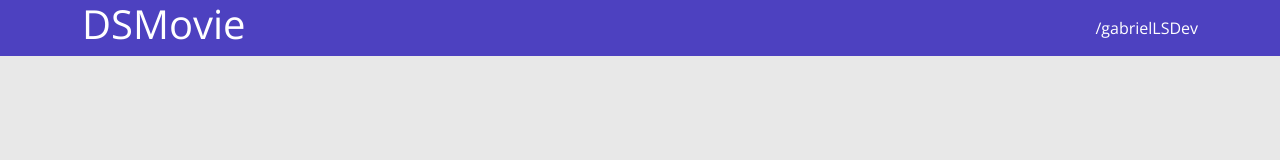
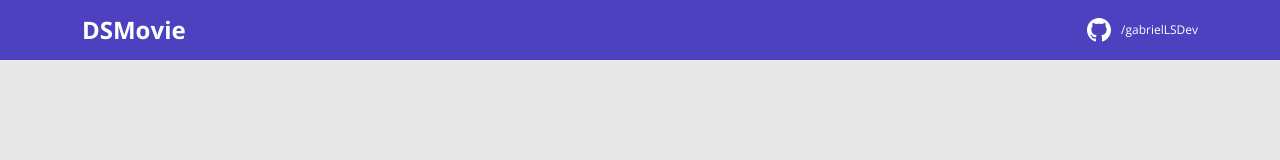
Before and after one commit to gabrielLSDev/dsmovie, a plain HTML site: page index.htm in a window 1280 px wide. Drawn offline with nearby package versions, Linux system fonts and the light colour scheme.

Commit message:
Barra superior PARTE 2

```diff
--- a/css/style.css
+++ b/css/style.css
@@ -1,17 +1,30 @@
 @import url('https://fonts.googleapis.com/css2?family=Open+Sans:wght@300;400;700&display=swap');
 
+:root {
+    --bg-gray: #E8E8E8;
+    --color-primary: #4D41C0;
+    --white: #FFFFFF;
+}
+
 * {
+    box-sizing: border-box;
     font-family: 'Open Sans', sans-serif;
 }
 
+h1, h2, h3, h4, h5, h6 {
+    margin: 0;
+}
+
 html, body {
-    background-color: #E8E8E8;
+    background-color: var(--bg-gray);
 }
 
 header {
-    box-sizing: border-box;
-    background-color: #4D41C0;
-    color: #FFFFFF;
+    background-color: var(--color-primary);
+    color: var(--white);
+    height: 60px;
+    display: flex;
+    align-items: center;
 }
 
 nav {
@@ -20,7 +33,26 @@ nav {
     justify-content: space-between;
 }
 
+nav h1 {
+    font-size: 24px;
+    font-weight: 700;
+}
+
+nav a {
+    font-size: 12px;
+    font-weight: 400;
+}
+
 a, a:hover {
     text-decoration: none;
     color: unset;
 }
+
+.dsmovie-contact-container  {
+    display: flex;
+    align-items: center;
+}
+
+.dsmovie-contact-container img  {
+    margin-right: 10px;
+}
--- a/index.htm
+++ b/index.htm
@@ -1,21 +1,26 @@
 <!DOCTYPE html>
 <html lang="en">
+
 <head>
     <meta charset="UTF-8">
     <meta http-equiv="X-UA-Compatible" content="IE=edge">
     <meta name="viewport" content="width=device-width, initial-scale=1.0">
     <title>DSMovie</title>
-    <link href="https://cdn.jsdelivr.net/npm/bootstrap@5.1.3/dist/css/bootstrap.min.css" rel="stylesheet" integrity="sha384-1BmE4kWBq78iYhFldvKuhfTAU6auU8tT94WrHftjDbrCEXSU1oBoqyl2QvZ6jIW3" crossorigin="anonymous">
+    <link href="https://cdn.jsdelivr.net/npm/bootstrap@5.1.3/dist/css/bootstrap.min.css" rel="stylesheet"
+        integrity="sha384-1BmE4kWBq78iYhFldvKuhfTAU6auU8tT94WrHftjDbrCEXSU1oBoqyl2QvZ6jIW3" crossorigin="anonymous">
 
     <link rel="stylesheet" href="css/style.css">
-
 </head>
 <body>
     <header>
         <nav class="container">
             <h1>DSMovie</h1>
-            <a href="https://github.com/gabrielLSDev">/gabrielLSDev</a>
+            <div class="dsmovie-contact-container">
+                <img src="img/github.svg" alt="Github">
+                <a href="https://github.com/gabrielLSDev">/gabrielLSDev</a>
+            </div>
         </nav>
     </header>
 </body>
+
 </html>
```
Also changed, not shown: img/github.svg (added).
